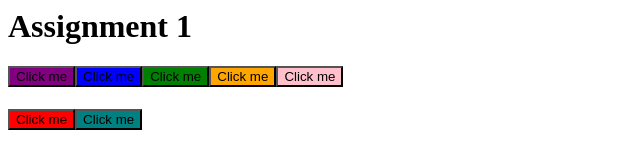
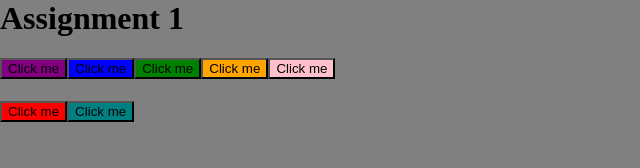
Before and after one commit to achlles26/COMP1073-Assignment1-200628218, a plain HTML site: page index.html in a window 1280 px wide. Shown: the whole page, without its empty margins (0-640 px from the left). Drawn offline with Linux system fonts and the light colour scheme.

Commit message:
Added style sheet

```diff
--- /dev/null
+++ b/css/style.css
@@ -0,0 +1,5 @@
+body {
+
+    margin: 0px;
+    background-color: gray;
+}
--- a/index.html
+++ b/index.html
@@ -2,6 +2,7 @@
     <head>
         <meta charset="utf-8">
         <title>Assignment 1</title>
+        <link rel="stylesheet" href="css/style.css">
         <script src="js/reader.js" defer></script>
     </head>
 
```
